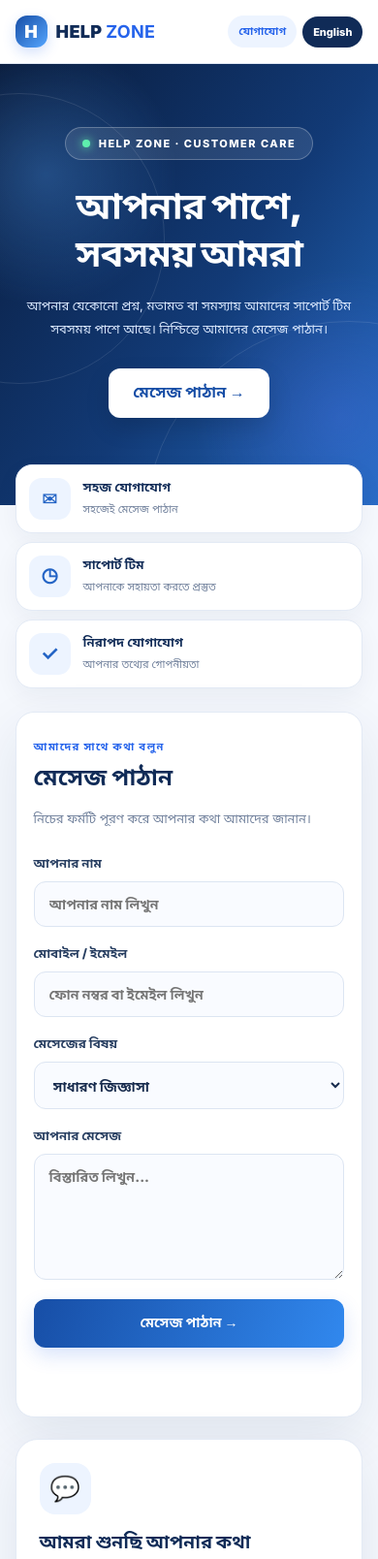
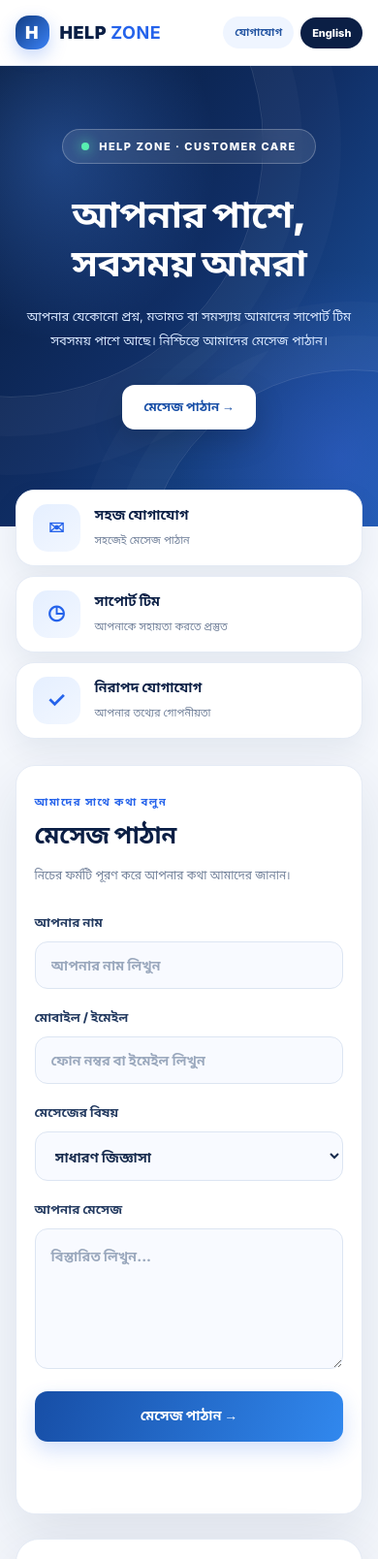
Before and after one commit to helpzone47/help-zone, a website: page public/index.html in a window 390 px wide. Shown: the top 1608 px of the page at 97% size. Drawn offline with Linux system fonts and the light colour scheme.

Commit message:
Refactor CSS styles for layout and design updates
Updated various CSS styles for improved layout and design consistency.

```diff
--- a/style.css
+++ b/style.css
@@ -2,52 +2,56 @@
 @import url('https://fonts.googleapis.com/css2?family=Inter:wght@400;500;600;700;800;900&family=Noto+Sans+Bengali:wght@400;500;600;700;800&display=swap');
 
 :root {
-  --navy: #102b57;
+  --navy: #0b1f45;
   --blue: #2563eb;
-  --sky: #55a6ff;
+  --sky: #60a5fa;
   --text: #172b4d;
-  --muted: #71819c;
-  --border: #e3eaf5;
-  --white: #fff;
-  --shadow: 0 18px 55px rgba(16,43,87,.09);
+  --muted: #73829b;
+  --border: #e5ebf5;
+  --white: #ffffff;
+  --shadow: 0 20px 60px rgba(15, 35, 75, .10);
 }
 
 * { box-sizing: border-box; }
 
-html { scroll-behavior: smooth; }
+html {
+  scroll-behavior: smooth;
+  scroll-padding-top: 90px;
+}
 
 body {
   margin: 0;
-  background: #f5f8fd;
+  background: #f4f7fc;
   color: var(--text);
-  font-family: 'Inter','Noto Sans Bengali',system-ui,sans-serif;
+  font-family: 'Inter','Noto Sans Bengali',sans-serif;
   -webkit-font-smoothing: antialiased;
 }
 
+button, input, select, textarea { font: inherit; }
+
 .site-header {
-  min-height: 76px;
-  padding: 12px max(5%,calc((100% - 1120px)/2));
+  height: 78px;
+  padding: 0 max(5%,calc((100% - 1160px)/2));
   display: flex;
   align-items: center;
   justify-content: space-between;
-  gap: 15px;
-  background: rgba(255,255,255,.96);
-  backdrop-filter: blur(15px);
-  border-bottom: 1px solid var(--border);
+  background: rgba(255,255,255,.94);
+  backdrop-filter: blur(18px);
+  border-bottom: 1px solid #e8edf6;
   position: sticky;
   top: 0;
-  z-index: 20;
+  z-index: 100;
 }
 
 .brand {
   display: inline-flex;
   align-items: center;
-  gap: 9px;
+  gap: 11px;
   color: var(--navy);
   text-decoration: none;
   font-size: 23px;
   font-weight: 900;
-  letter-spacing: .3px;
+  letter-spacing: .5px;
 }
 
 .brand strong { color: var(--blue); }
@@ -55,142 +59,169 @@ body {
 .brand-icon {
   display: grid;
   place-items: center;
-  width: 38px;
-  height: 38px;
+  width: 42px;
+  height: 42px;
   color: white;
-  border-radius: 12px;
-  background: linear-gradient(135deg,#174ea6,#55a6ff);
-  box-shadow: 0 5px 14px rgba(37,99,235,.2);
+  border-radius: 14px;
+  background: linear-gradient(135deg,#123d83,#3b82f6);
+  box-shadow: 0 7px 18px rgba(37,99,235,.25);
 }
 
 .header-actions {
   display: flex;
   align-items: center;
-  gap: 10px;
+  gap: 12px;
 }
 
 .nav, .language-btn {
   display: inline-flex;
+  justify-content: center;
   align-items: center;
-  justify-content: center;
-  text-decoration: none;
   border: 0;
   border-radius: 30px;
-  padding: 10px 17px;
-  font: inherit;
+  padding: 11px 19px;
+  text-decoration: none;
   font-size: 13px;
   font-weight: 800;
   cursor: pointer;
-  margin: 0;
+  transition: .25s ease;
 }
 
 .nav {
-  color: var(--blue);
-  background: #edf4ff;
+  color: #2455a2;
+  background: #eff5ff;
 }
 
+.nav:hover { background: #e1edff; }
+
 .language-btn {
-  width: auto;
   color: white;
   background: var(--navy);
-  box-shadow: none;
 }
 
+.language-btn:hover {
+  background: var(--blue);
+  transform: translateY(-2px);
+}
+
+/* Hero */
+
 .hero {
+  min-height: 470px;
   position: relative;
   overflow: hidden;
-  padding: 88px 20px 125px;
+  display: flex;
+  align-items: center;
+  justify-content: center;
+  padding: 85px 20px 125px;
   text-align: center;
   color: white;
   background:
-    radial-gradient(circle at 12% 25%,rgba(85,166,255,.3),transparent 28%),
-    radial-gradient(circle at 90% 80%,rgba(90,120,255,.25),transparent 30%),
-    linear-gradient(125deg,#091b3b,#123a76 55%,#246bc1);
+    radial-gradient(ellipse at 15% 20%,rgba(77,145,255,.32),transparent 35%),
+    radial-gradient(ellipse at 90% 85%,rgba(76,110,255,.28),transparent 34%),
+    linear-gradient(125deg,#071a3b 0%,#102e65 48%,#1d59a9 100%);
+}
+
+.hero::before, .hero::after {
+  content: "";
+  position: absolute;
+  border: 1px solid rgba(255,255,255,.12);
+  border-radius: 50%;
+  pointer-events: none;
+}
+
+.hero::before {
+  width: 520px;
+  height: 520px;
+  left: -250px;
+  top: -180px;
+  box-shadow: 0 0 0 40px rgba(255,255,255,.025),
+              0 0 0 80px rgba(255,255,255,.02);
+}
+
+.hero::after {
+  width: 430px;
+  height: 430px;
+  right: -190px;
+  bottom: -270px;
+  box-shadow: 0 0 0 35px rgba(255,255,255,.025),
+              0 0 0 70px rgba(255,255,255,.02);
 }
 
 .hero-content {
   position: relative;
   z-index: 2;
-  max-width: 760px;
-  margin: auto;
+  max-width: 780px;
 }
 
 .pill {
   display: inline-flex;
   align-items: center;
-  gap: 9px;
-  padding: 9px 17px;
-  border: 1px solid rgba(255,255,255,.25);
-  background: rgba(255,255,255,.1);
-  border-radius: 30px;
+  gap: 10px;
+  padding: 10px 19px;
+  border: 1px solid rgba(255,255,255,.24);
+  border-radius: 40px;
+  background: rgba(255,255,255,.10);
+  backdrop-filter: blur(10px);
   font-size: 11px;
+  font-weight: 800;
   letter-spacing: 1.5px;
-  font-weight: 800;
 }
 
 .live-dot {
   width: 8px;
   height: 8px;
-  background: #5ef0ad;
   border-radius: 50%;
-  box-shadow: 0 0 10px #5ef0ad;
+  background: #58efb0;
+  box-shadow: 0 0 13px #58efb0;
 }
 
 .hero h1 {
-  font-size: clamp(38px,6vw,62px);
-  line-height: 1.3;
-  margin: 23px 0 16px;
+  margin: 27px 0 18px;
+  font-size: clamp(42px,6vw,66px);
   font-weight: 900;
-  letter-spacing: -1px;
+  line-height: 1.28;
+  letter-spacing: -1.5px;
 }
 
 .hero p {
   max-width: 650px;
-  margin: 0 auto;
-  color: #dceaff;
+  margin: auto;
+  color: #d9e8ff;
   font-size: 15px;
   line-height: 2;
 }
 
 .hero-button {
-  display: inline-block;
-  margin-top: 28px;
-  padding: 14px 25px;
-  border-radius: 12px;
+  display: inline-flex;
+  align-items: center;
+  justify-content: center;
+  margin-top: 32px;
+  padding: 15px 27px;
+  border-radius: 13px;
   background: white;
   color: #174ea6;
   text-decoration: none;
-  font-weight: 800;
-  box-shadow: 0 10px 25px rgba(0,0,0,.13);
-  transition: .2s;
+  font-size: 14px;
+  font-weight: 900;
+  box-shadow: 0 12px 30px rgba(0,0,0,.17);
+  transition: .25s ease;
 }
 
-.hero-button:hover { transform: translateY(-3px); }
+.hero-button:hover {
+  transform: translateY(-4px);
+  box-shadow: 0 17px 35px rgba(0,0,0,.22);
+}
 
 .hero-decoration {
-  position: absolute;
-  border: 1px solid rgba(255,255,255,.1);
-  border-radius: 50%;
-  pointer-events: none;
+  display: none;
 }
 
-.decoration-one {
-  width: 300px;
-  height: 300px;
-  left: -130px;
-  top: 30px;
-}
-
-.decoration-two {
-  width: 420px;
-  height: 420px;
-  right: -180px;
-  bottom: -230px;
-}
+/* Main content */
 
 .main-wrap {
-  width: min(1050px,92%);
-  margin: -42px auto 65px;
+  width: min(1120px,92%);
+  margin: -48px auto 75px;
   position: relative;
   z-index: 3;
 }
@@ -198,91 +229,104 @@ body {
 .feature-row {
   display: grid;
   grid-template-columns: repeat(3,1fr);
-  gap: 14px;
-  margin-bottom: 24px;
+  gap: 17px;
+  margin-bottom: 27px;
 }
 
 .feature {
   display: flex;
   align-items: center;
-  gap: 13px;
-  padding: 18px;
+  gap: 15px;
+  min-height: 94px;
+  padding: 20px;
   background: white;
   border: 1px solid var(--border);
-  border-radius: 17px;
-  box-shadow: 0 8px 25px rgba(16,43,87,.05);
+  border-radius: 19px;
+  box-shadow: 0 12px 30px rgba(16,43,87,.07);
+  transition: .25s ease;
+}
+
+.feature:hover {
+  transform: translateY(-4px);
+  box-shadow: 0 17px 35px rgba(16,43,87,.11);
 }
 
 .feature-icon {
   display: grid;
   place-items: center;
   flex-shrink: 0;
-  width: 43px;
-  height: 43px;
-  border-radius: 13px;
-  color: #2464c5;
-  background: #edf4ff;
-  font-size: 21px;
-  font-weight: 800;
+  width: 49px;
+  height: 49px;
+  border-radius: 15px;
+  color: #2563eb;
+  background: linear-gradient(145deg,#e5efff,#f2f7ff);
+  font-size: 22px;
+  font-weight: 900;
 }
 
 .feature strong, .feature small { display: block; }
 
 .feature strong {
   color: var(--navy);
-  font-size: 13px;
-  margin-bottom: 5px;
+  font-size: 14px;
+  margin-bottom: 6px;
+  font-weight: 900;
 }
 
 .feature small {
   color: var(--muted);
   font-size: 11px;
-  line-height: 1.6;
+  line-height: 1.7;
 }
 
 .contact-grid {
   display: grid;
-  grid-template-columns: 1.5fr .85fr;
+  grid-template-columns: 1.45fr .85fr;
+  gap: 25px;
   align-items: start;
-  gap: 22px;
 }
 
 .form-panel, .side-card, .tracking-panel {
   background: white;
   border: 1px solid var(--border);
-  border-radius: 23px;
+  border-radius: 24px;
   box-shadow: var(--shadow);
 }
 
-.form-panel { padding: 32px; }
+.form-panel {
+  padding: 38px;
+}
 
-.section-heading { margin-bottom: 25px; }
+.section-heading {
+  margin-bottom: 29px;
+}
 
 .eyebrow {
   display: inline-block;
-  color: var(--blue);
+  color: #2563eb;
   font-size: 11px;
   font-weight: 900;
-  letter-spacing: 1.4px;
+  letter-spacing: 1.5px;
 }
 
 .section-heading h2, .tracking-panel h2 {
-  margin: 9px 0;
+  margin: 11px 0 9px;
   color: var(--navy);
-  font-size: 27px;
+  font-size: 29px;
   font-weight: 900;
+  letter-spacing: -.5px;
 }
 
 .section-heading p, .tracking-panel > p {
   color: var(--muted);
-  line-height: 1.8;
   font-size: 13px;
+  line-height: 1.9;
 }
 
 label {
   display: block;
-  margin-top: 19px;
-  color: #263d60;
+  margin-top: 21px;
+  color: #233a60;
   font-size: 13px;
   font-weight: 800;
 }
@@ -290,60 +334,59 @@ label {
 input, select, textarea {
   display: block;
   width: 100%;
-  margin-top: 9px;
-  padding: 14px 15px;
+  margin-top: 10px;
+  padding: 15px 16px;
   border: 1px solid #dce5f2;
-  border-radius: 12px;
-  background: #f9fbff;
+  border-radius: 13px;
+  outline: none;
   color: var(--text);
-  font: inherit;
+  background: #f8faff;
   font-size: 14px;
-  outline: none;
-  transition: .2s;
+  transition: .22s ease;
 }
 
 input:focus, select:focus, textarea:focus {
-  border-color: var(--blue);
+  border-color: #3b82f6;
   background: white;
-  box-shadow: 0 0 0 4px rgba(37,99,235,.09);
+  box-shadow: 0 0 0 4px rgba(37,99,235,.10);
 }
 
+input::placeholder, textarea::placeholder { color: #9aa8bd; }
+
 textarea {
-  min-height: 130px;
+  min-height: 145px;
   resize: vertical;
-}
-
-button {
-  font-family: inherit;
+  line-height: 1.8;
 }
 
 .submit-btn, #checkReply {
   width: 100%;
+  margin-top: 23px;
+  padding: 16px 20px;
   border: 0;
-  border-radius: 12px;
-  padding: 15px 20px;
-  margin-top: 20px;
+  border-radius: 13px;
   color: white;
   background: linear-gradient(110deg,#174ea6,#3188ee);
+  box-shadow: 0 9px 22px rgba(37,99,235,.20);
   font-size: 14px;
-  font-weight: 800;
+  font-weight: 900;
   cursor: pointer;
-  box-shadow: 0 8px 20px rgba(37,99,235,.18);
-  transition: .2s;
+  transition: .25s ease;
 }
 
 .submit-btn:hover, #checkReply:hover {
-  transform: translateY(-2px);
-  box-shadow: 0 12px 25px rgba(37,99,235,.24);
+  transform: translateY(-3px);
+  box-shadow: 0 14px 27px rgba(37,99,235,.28);
 }
 
 button:disabled {
   opacity: .6;
   cursor: wait;
+  transform: none !important;
 }
 
 .notice, #replyNotice {
-  min-height: 22px;
+  min-height: 23px;
   color: #087c50;
   font-size: 13px;
   line-height: 1.8;
@@ -352,27 +395,37 @@ button:disabled {
 
 .notice.error { color: #b42318; }
 
+/* Side cards */
+
 .side-panel {
   display: grid;
-  gap: 17px;
+  gap: 18px;
 }
 
-.side-card { padding: 24px; }
+.side-card {
+  padding: 27px;
+  transition: .25s ease;
+}
+
+.side-card:hover {
+  transform: translateY(-3px);
+}
 
 .side-icon {
   display: grid;
   place-items: center;
-  width: 53px;
-  height: 53px;
-  border-radius: 16px;
+  width: 58px;
+  height: 58px;
+  border-radius: 17px;
+  color: #2563eb;
   background: #edf4ff;
-  font-size: 25px;
+  font-size: 26px;
 }
 
 .side-card h3 {
-  margin: 17px 0 9px;
+  margin: 19px 0 10px;
   color: var(--navy);
-  font-size: 19px;
+  font-size: 20px;
   font-weight: 900;
 }
 
@@ -380,35 +433,41 @@ button:disabled {
   margin: 0;
   color: var(--muted);
   font-size: 13px;
-  line-height: 1.9;
+  line-height: 1.95;
 }
 
 .direct-card {
-  background: linear-gradient(145deg,#fff,#f5f9ff);
+  background: linear-gradient(145deg,#ffffff,#f2f7ff);
 }
 
 .telegram-link {
   display: flex;
   align-items: center;
-  gap: 12px;
-  margin-top: 17px;
-  padding: 13px;
-  border: 1px solid #e1ebfa;
-  border-radius: 13px;
+  gap: 13px;
+  margin-top: 19px;
+  padding: 15px;
+  border: 1px solid #e1eafa;
+  border-radius: 15px;
+  background: white;
   color: var(--navy);
   text-decoration: none;
-  background: white;
+  transition: .25s ease;
+}
+
+.telegram-link:hover {
+  border-color: #8bb9ff;
+  transform: translateX(3px);
 }
 
 .telegram-icon {
   display: grid;
   place-items: center;
-  width: 39px;
-  height: 39px;
-  border-radius: 12px;
+  width: 43px;
+  height: 43px;
+  border-radius: 13px;
+  color: #168bd1;
   background: #e4f3ff;
-  color: #168bd1;
-  font-size: 20px;
+  font-size: 21px;
 }
 
 .telegram-link strong, .telegram-link small { display: block; }
@@ -416,7 +475,7 @@ button:disabled {
 .telegram-link strong { font-size: 13px; }
 
 .telegram-link small {
-  margin-top: 3px;
+  margin-top: 4px;
   color: var(--muted);
   font-size: 11px;
 }
@@ -429,99 +488,114 @@ button:disabled {
 .privacy-note {
   display: flex;
   align-items: flex-start;
-  gap: 11px;
-  padding: 15px;
-  border-radius: 14px;
-  background: #edf7f2;
+  gap: 12px;
+  padding: 17px;
+  border: 1px solid #d8eee2;
+  border-radius: 16px;
+  background: #edf8f2;
   color: #176b47;
 }
 
 .privacy-note p {
   margin: 0;
   font-size: 11px;
-  line-height: 1.8;
+  line-height: 1.9;
 }
 
+/* Tracking */
+
 .tracking-panel {
-  max-width: 760px;
-  margin: 28px auto 0;
-  padding: 32px;
+  max-width: 790px;
+  margin: 32px auto 0;
+  padding: 39px;
   text-align: center;
+  background:
+    radial-gradient(circle at 100% 0%,#edf4ff,transparent 38%),
+    white;
 }
 
 .tracking-icon {
   display: grid;
   place-items: center;
-  width: 53px;
-  height: 53px;
-  margin: 0 auto 15px;
-  border-radius: 16px;
-  color: #2464c5;
-  background: #edf4ff;
-  font-size: 24px;
+  width: 59px;
+  height: 59px;
+  margin: 0 auto 17px;
+  border-radius: 18px;
+  color: #2563eb;
+  background: #eaf2ff;
+  font-size: 25px;
 }
 
-.tracking-panel h2 { font-size: 24px; }
+.tracking-panel h2 { font-size: 26px; }
 
 .tracking-form {
   display: flex;
   align-items: center;
-  gap: 10px;
-  margin-top: 20px;
+  gap: 11px;
+  margin-top: 23px;
 }
 
-.tracking-form input { margin: 0; }
+.tracking-form input {
+  margin: 0;
+  min-width: 0;
+}
 
 .tracking-form button {
-  flex: 0 0 150px;
+  flex: 0 0 155px;
   width: auto;
   margin: 0;
 }
 
 #replyResult {
-  margin-top: 14px;
-  padding: 0;
+  margin-top: 18px;
   text-align: left;
-  line-height: 1.8;
   overflow-wrap: anywhere;
+  line-height: 1.9;
 }
 
-#replyResult h3 { color: var(--navy); }
+#replyResult h3 {
+  color: var(--navy);
+  font-size: 16px;
+}
 
 #replyResult p {
-  padding: 14px;
-  border-radius: 12px;
-  background: #edf7f2;
+  padding: 16px;
+  border: 1px solid #d7eee1;
+  border-radius: 14px;
+  background: #eff9f3;
   color: #176b47;
   white-space: pre-wrap;
 }
 
+/* Footer */
+
 .site-footer {
-  padding: 35px 15px;
+  padding: 42px 15px;
   text-align: center;
   background: white;
   border-top: 1px solid var(--border);
 }
 
 .footer-brand {
-  font-size: 19px;
   justify-content: center;
+  font-size: 21px;
 }
 
 .site-footer p {
+  margin: 12px 0;
   color: var(--muted);
   font-size: 13px;
 }
 
 .site-footer small {
-  color: #8996aa;
+  color: #929fb2;
   font-size: 11px;
 }
 
-/* Admin panel styles */
+/* Admin panel compatibility */
 
 .admin { margin-top: 40px; }
-.hidden { display: none; }
+.hidden { display: none !important; }
 
 .inboxHead {
   display: flex;
@@ -533,40 +607,40 @@ button:disabled {
 .inboxHead .secondary {
   width: auto;
   margin: 0;
+  padding: 11px 17px;
+  color: #245a9c;
   background: #e9f1fc;
-  color: #245a9c;
-  padding: 11px 17px;
   box-shadow: none;
 }
 
 .message {
+  margin-top: 16px;
+  padding: 21px;
+  border: 1px solid var(--border);
+  border-radius: 18px;
   background: white;
-  border: 1px solid var(--border);
-  border-radius: 17px;
-  padding: 19px;
-  margin-top: 15px;
-  box-shadow: 0 5px 18px rgba(16,43,87,.04);
+  box-shadow: 0 5px 18px rgba(16,43,87,.05);
 }
 
 .message h3 {
-  margin: 0 0 8px;
+  margin: 0 0 9px;
   color: var(--navy);
 }
 
 .meta {
+  color: #7888a1;
   font-size: 13px;
-  color: #7888a1;
-  line-height: 1.8;
+  line-height: 1.9;
 }
 
 .messageText {
   white-space: pre-wrap;
-  line-height: 1.8;
+  line-height: 1.9;
   overflow-wrap: anywhere;
 }
 
-.reply { margin-top: 13px; }
-.reply textarea { min-height: 90px; }
+.reply { margin-top: 15px; }
+.reply textarea { min-height: 95px; }
 
 .actions {
   display: flex;
@@ -576,27 +650,29 @@ button:disabled {
 .actions button { margin-top: 12px; }
 
 .actions .delete {
+  color: #b42318;
   background: #fff0f0;
-  color: #b42318;
   box-shadow: none;
 }
 
 .status {
   display: inline-block;
+  padding: 6px 12px;
+  border-radius: 30px;
+  color: #8b6100;
   background: #fff4d9;
-  color: #8b6100;
-  padding: 5px 11px;
-  border-radius: 30px;
   font-size: 12px;
-  font-weight: 700;
+  font-weight: 800;
 }
 
 .status.replied {
+  color: #176b47;
   background: #e4f7ed;
-  color: #176b47;
 }
 
-@media(max-width:760px) {
+/* Responsive */
+
+@media(max-width:800px) {
   .contact-grid { grid-template-columns: 1fr; }
   .side-panel { grid-template-columns: 1fr 1fr; }
   .privacy-note { grid-column: 1 / -1; }
@@ -604,60 +680,76 @@ button:disabled {
 
 @media(max-width:600px) {
   .site-header {
-    min-height: 66px;
-    padding: 10px 4%;
+    height: 68px;
+    padding: 0 4%;
   }
 
   .brand { font-size: 18px; }
-  .brand-icon { width: 33px; height: 33px; }
+  .brand-icon { width: 35px; height: 35px; }
 
-  .header-actions { gap: 6px; }
+  .header-actions { gap: 7px; }
 
   .nav, .language-btn {
-    padding: 9px 11px;
+    padding: 9px 12px;
     font-size: 11px;
   }
 
-  .hero { padding: 65px 18px 90px; }
+  .hero {
+    min-height: 420px;
+    padding: 65px 18px 100px;
+  }
 
-  .hero h1 { font-size: 38px; }
+  .hero h1 {
+    font-size: 39px;
+    letter-spacing: -.8px;
+  }
 
   .hero p {
     font-size: 13px;
-    line-height: 1.9;
+    line-height: 1.95;
   }
 
-  .main-wrap { width: 92%; }
+  .hero-button {
+    padding: 14px 22px;
+    font-size: 13px;
+  }
+
+  .main-wrap {
+    width: 92%;
+    margin-top: -38px;
+  }
 
   .feature-row {
     grid-template-columns: 1fr;
-    gap: 9px;
+    gap: 10px;
   }
 
-  .feature { padding: 13px; }
+  .feature {
+    min-height: 78px;
+    padding: 14px 17px;
+  }
 
   .form-panel, .tracking-panel {
-    padding: 23px 18px;
-    border-radius: 19px;
+    padding: 25px 19px;
+    border-radius: 20px;
   }
 
-  .section-heading h2 { font-size: 24px; }
+  .section-heading h2 { font-size: 25px; }
+  .section-heading p { font-size: 12px; }
 
   .side-panel { grid-template-columns: 1fr; }
+  .side-card { padding: 23px; }
 
-  .tracking-panel h2 { font-size: 21px; }
+  .tracking-panel h2 { font-size: 22px; }
 
   .tracking-form { flex-direction: column; }
-
   .tracking-form input, .tracking-form button {
     width: 100%;
     flex: auto;
   }
 
   .inboxHead { align-items: flex-start; }
-
   .actions { flex-wrap: wrap; }
-
   .actions button { flex: 1; }
 }
 
```
